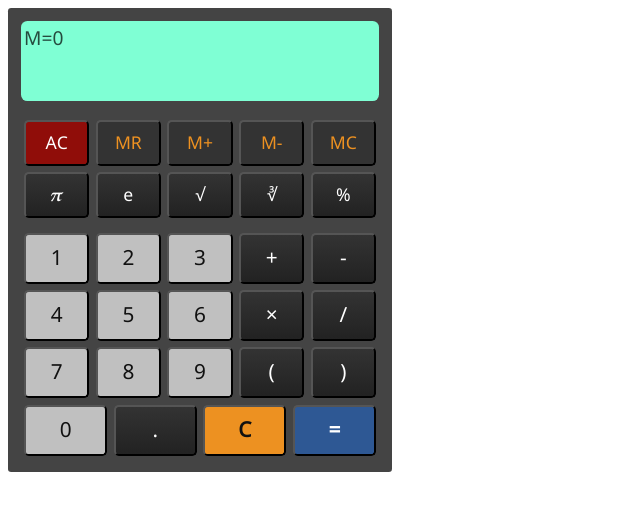
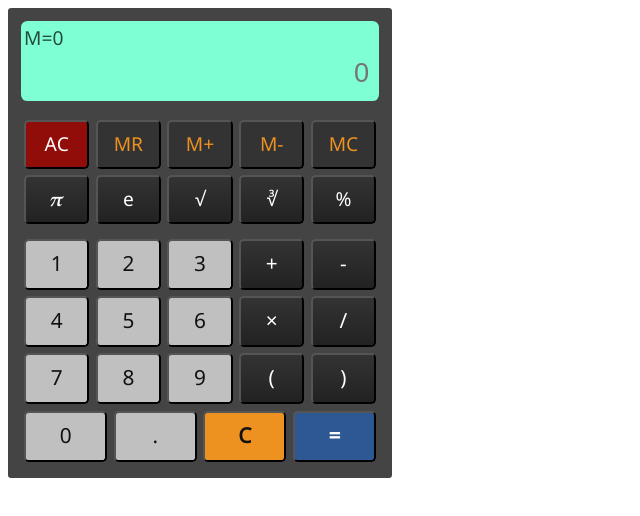
Before and after one commit to dirtyOldTown/Flexible-calculator, a plain HTML site: page index.html in a window 1280 px wide. Shown: the whole page, without its empty margins (0-640 px from the left). Drawn offline with Linux system fonts and the light colour scheme.

Commit message:
Update template for calculator

```diff
--- a/calculator.css
+++ b/calculator.css
@@ -1,8 +1,10 @@
 * {
   box-sizing: border-box;
 }
+body {
+  font-family: 'Noto Sans Math', 'Arial';
+}
 #calculator-container {
-  font-family: 'Noto Sans Math', 'Arial';
   background-color: #444;
   padding: 0.8rem;
   width: 24rem;
@@ -26,11 +28,18 @@
   margin-top: 0.2rem;
   opacity: 0.7;
 }
-.calculation {
-  font-size: 1.7rem;
+.calculation-container {
   text-align: end;
   margin-bottom: 0.7rem;
   margin-right: 0.5rem;
+}
+.calculation-container > input {
+  font-size: 1.7rem;
+  background-color: transparent;
+  border: 0;
+  outline: none;
+  text-align: end;
+  width: 100%;
 }
 
 /* Keypad */
@@ -65,7 +74,6 @@
   border-bottom: 2px solid #555;
   border-style: inset;
 }
-
 .row .number {
   background-color: silver;
   color: #111;
@@ -77,8 +85,8 @@
   margin-bottom: 0.5rem;
 }
 .row.advanced-buttons div, .row.first-row div {
-font-size: 1.1rem;
-}
+  font-size: 1.2rem;
+  }
 .row.first-row div:not(#all-clear) {
   background: #333;
   color: #ED9121;
@@ -95,6 +103,11 @@ font-size: 1.1rem;
   color: #111;
   font-weight: 700;
 }
+.row .decimal-point {
+  background: silver;
+  color:#111;
+}
+
 
 @media screen and (max-width: 500px) {
   body {
--- a/index.html
+++ b/index.html
@@ -21,7 +21,7 @@
   <main id="calculator-container">
     <section id="display">
       <div class="memory">M=<span class="memory-content">0</span></div>
-      <div class="calculation"></div>
+      <div class="calculation-container"><input name="expression" placeholder="0"></div>
     </section>
     <section class="keypad">
       <div class="row first-row">
--- a/main.js
+++ b/main.js
@@ -0,0 +1,3 @@
+document.addEventListener("mousedown", (event) => {
+  event.preventDefault();
+});
```
